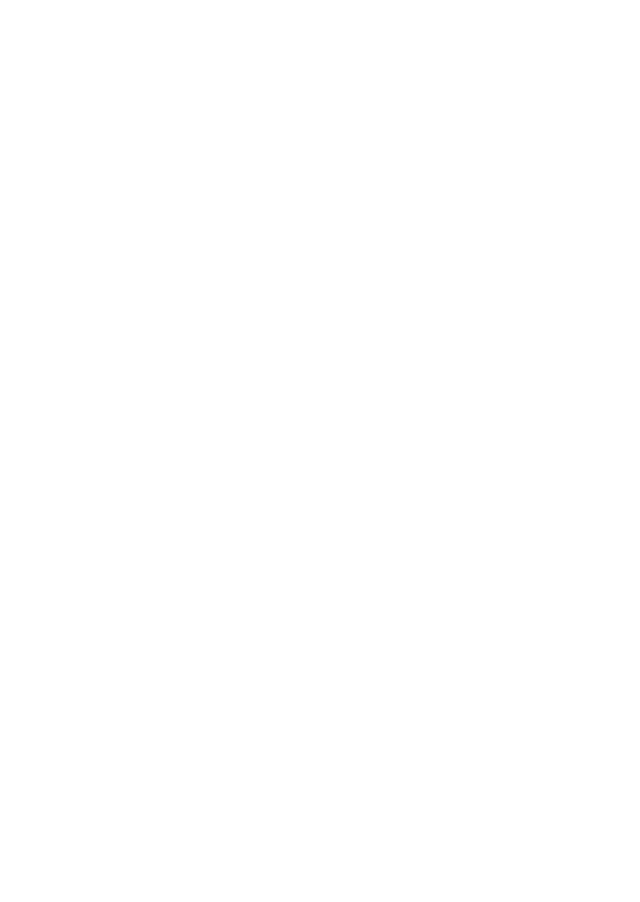
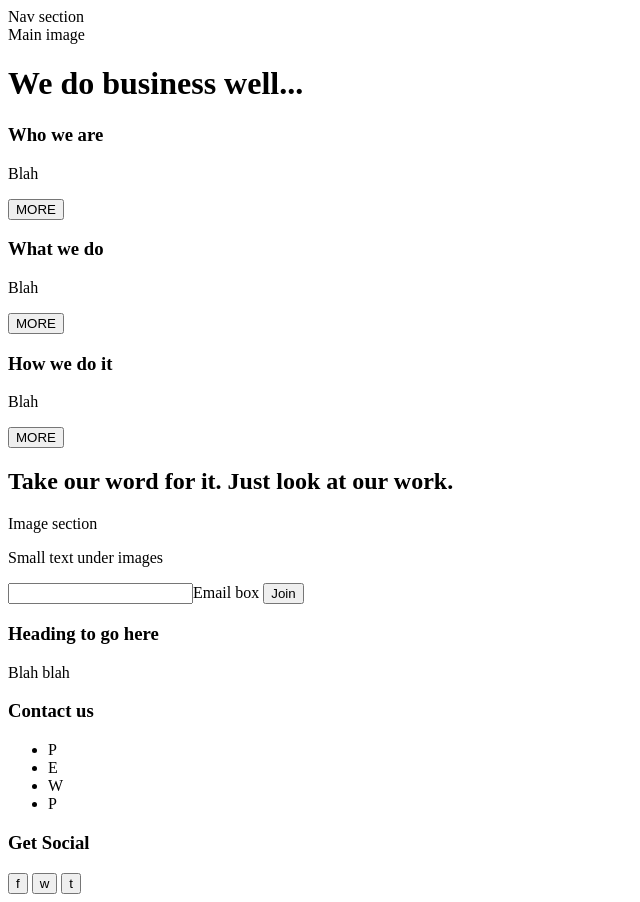
Before and after one commit to EuanFullarton/WS-DevTest, a website: page index.html in a window 1280 px wide. Shown: the whole page, without its empty margins (0-640 px from the left). Before the commit the page ends 800 px from the top, so only its background shows below. Drawn offline with Linux system fonts and the light colour scheme.

Commit message:
html structure in place

```diff
--- a/index.html
+++ b/index.html
@@ -6,5 +6,49 @@
   <script src='app.js'></script>
 </head>
 <body>
+  <nav>Nav section</nav>
+  <div>Main image</div>
+  <h1>We do business well...</h1>
+  <div class='info-div'>
+    <h3>Who we are</h3>
+    <p>Blah</p>
+    <button class='learn-more-btn'>MORE</button>
+  </div>
+  <div class='info-div'>
+    <h3>What we do</h3>
+    <p>Blah</p>
+    <button class='learn-more-btn'>MORE</button>
+  </div>
+  <div class='info-div'>
+    <h3>How we do it</h3>
+    <p>Blah</p>
+    <button class='learn-more-btn'>MORE</button>
+  </div>
+  <h2>Take our word for it. Just look at our work.</h2>
+  <div> Image section</div>
+  <p>Small text under images</p>
+  <input>Email box</input>
+  <button type='submit'>Join</button>
+  <footer>
+    <div class='footer-div'>
+      <h3>Heading to go here</h3>
+      <p>Blah blah</p>
+    </div>
+    <div class='footer-div'>
+      <h3>Contact us</h3>
+      <ul>
+        <li>P</li>
+        <li>E</li>
+        <li>W</li>
+        <li>P</li>
+      </ul>
+    </div>
+    <div class='footer-div'>
+      <h3>Get Social</h3>
+      <button class='social button'>f</button>
+      <button class='social button'>w</button>
+      <button class='social button'>t</button>
+    </div>
+  </footer>
 </body>
 </html>
```
